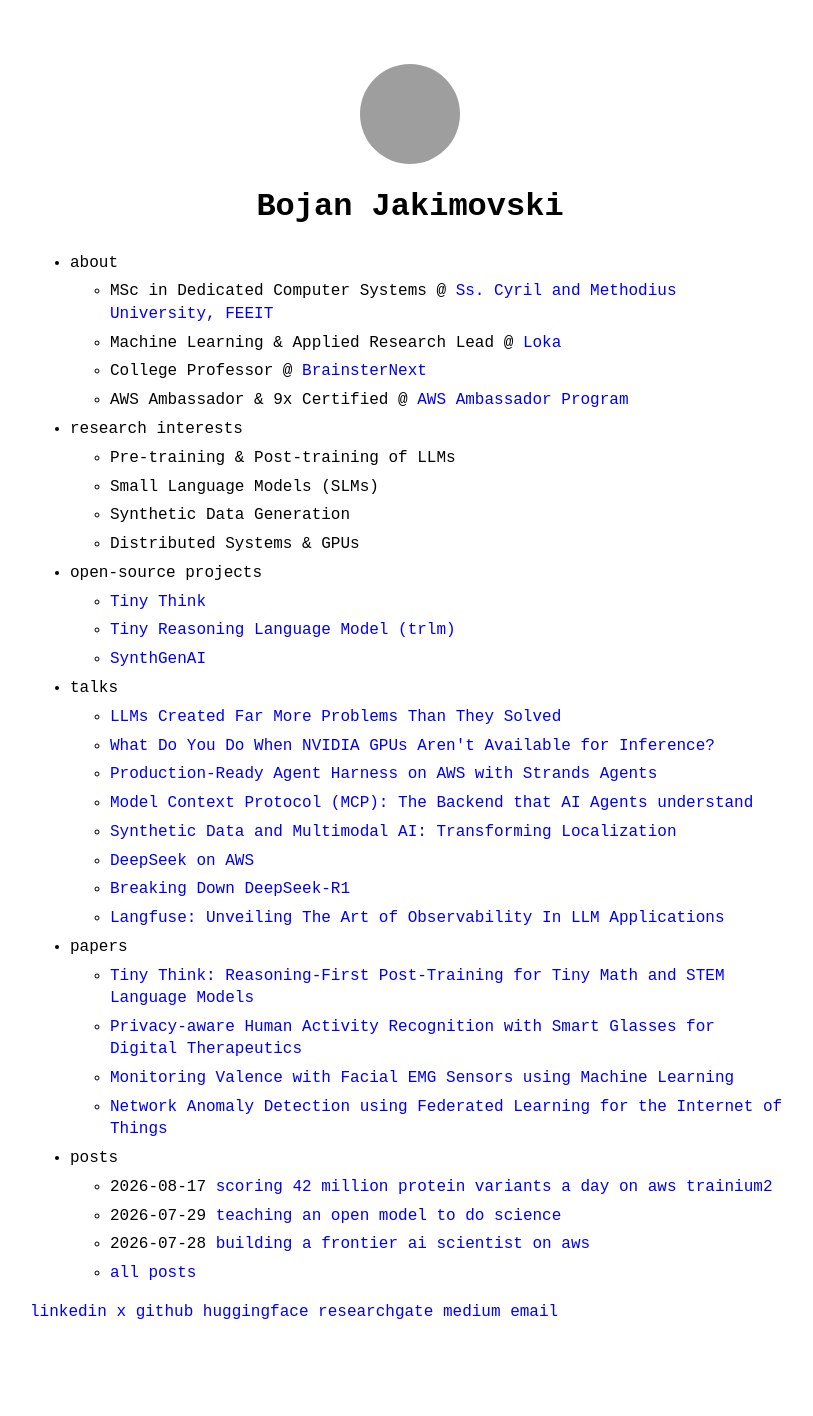
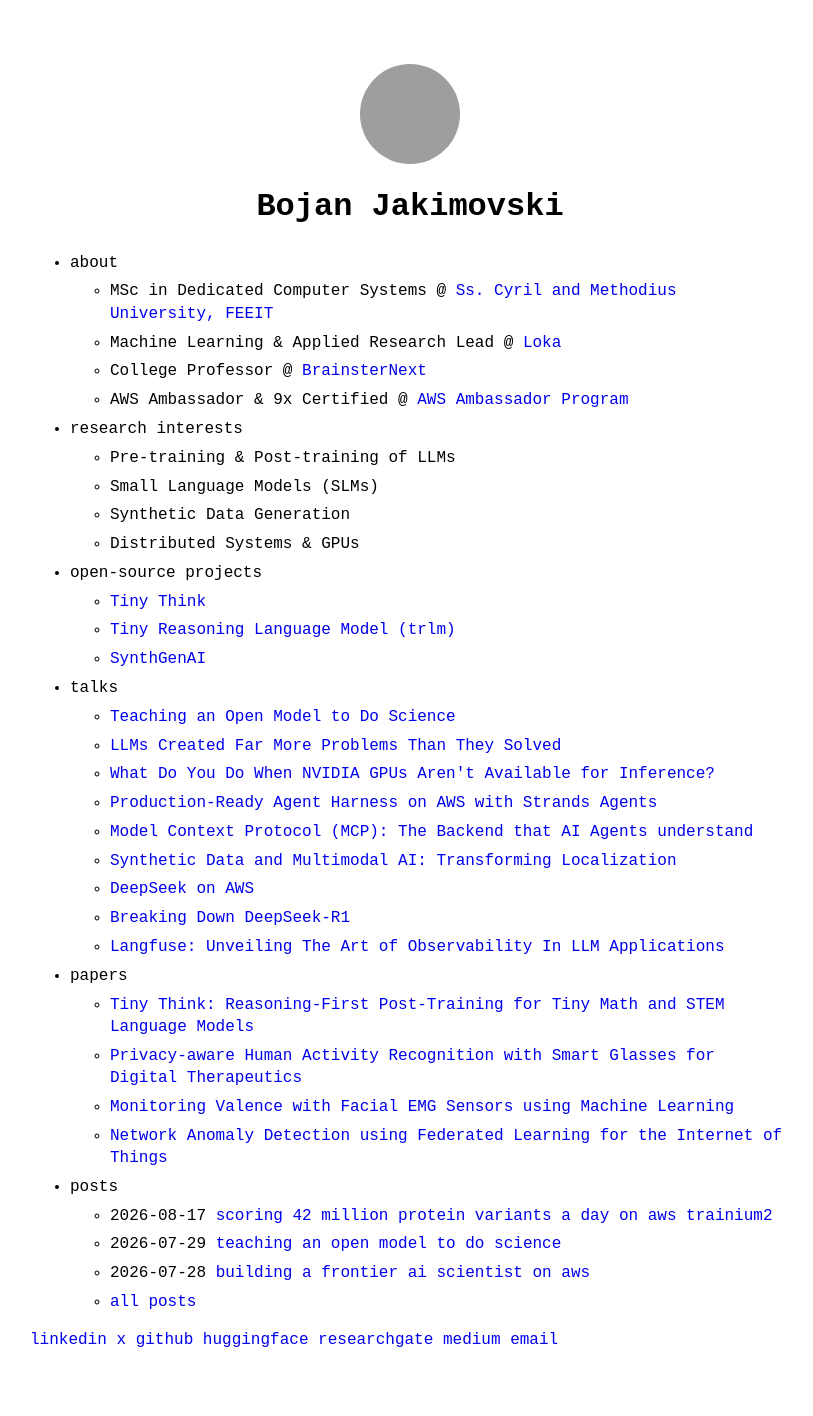
Before and after one commit to Shekswess/Shekswess.github.io, a Jekyll site: the page built from index.md, in a window 1280 px wide. Shown: the whole page, without its empty margins (230-1043 px from the left). Built offline with Jekyll 4.4.1, drawn with Linux system fonts in a browser that asks for light colours; before the commit the page ends 1387 px from its top, so only the background shows below that; grey boxes are pictures that could not be loaded.

Commit message:
add(talks): add Lisbon AI science session

```diff
--- a/_data/menu.yml
+++ b/_data/menu.yml
@@ -24,6 +24,7 @@ entries:
 
   - title: talks
     entries:
+      - title: "<a href='https://youtu.be/fbyf7Q5vIN0'>Teaching an Open Model to Do Science</a>"
       - title: "<a href='https://youtu.be/BidAf4NzQCo'>LLMs Created Far More Problems Than They Solved</a>"
       - title: "<a href='https://youtu.be/jeEdkC_Eirg'>What Do You Do When NVIDIA GPUs Aren't Available for Inference?</a>"
       - title: "<a href='https://youtu.be/xTfCk3a-Esk'>Production-Ready Agent Harness on AWS with Strands Agents</a>"
```
